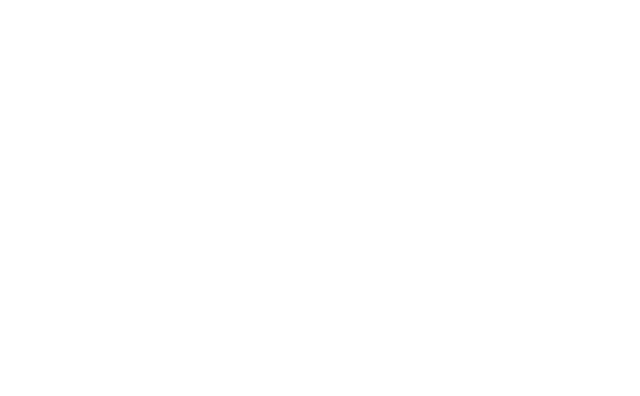
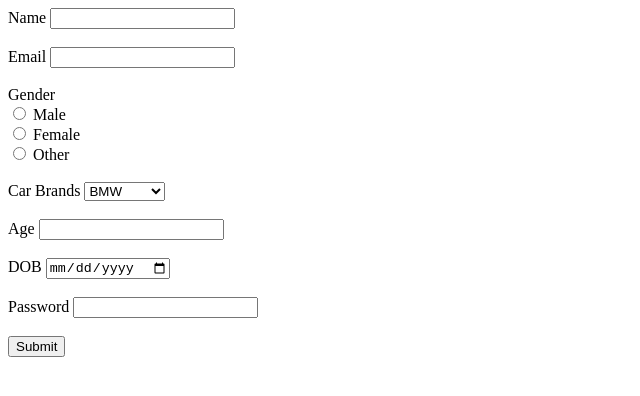
Before and after one commit to acciojob/signup-form-car-AshishDeshmukh02, a website: page main.html in a window 1280 px wide. Shown: the whole page, without its empty margins (0-640 px from the left). Drawn offline with Linux system fonts and the light colour scheme.

Commit message:
created a submission

```diff
--- a/main.html
+++ b/main.html
@@ -8,6 +8,40 @@
 
 <body>
 	<!-- the entire body must be written by student -->
+	<form method="post">
+  <label for="name">Name</label>
+  <input type="text" id="name" required><br><br>
+
+  <label for="email">Email</label>
+  <input type="email" id="email" required><br><br>
+
+  <label for="gender">Gender</label><br>
+  <input type="radio" id="male" name="gender" value="male" required>
+  <label for="male">Male</label><br>
+  <input type="radio" id="female" name="gender" value="female" required>
+  <label for="female">Female</label><br>
+  <input type="radio" id="other" name="gender" value="other" required>
+  <label for="other">Other</label><br><br>
+
+  <label for="cars">Car Brands</label>
+  <select id="cars">
+    <option value="BMW">BMW</option>
+    <option value="Audi">Audi</option>
+    <option value="Mercedez">Mercedez</option>
+  </select><br><br>
+
+  <label for="carage">Age</label>
+  <input type="number" id="carage" required><br><br>
+
+  <label for="dob">DOB</label>
+  <input type="date" id="dob" required><br><br>
+
+  <label for="password">Password</label>
+  <input type="password" id="password" required><br><br>
+
+  <button type="submit">Submit</button>
+</form>
+
     <script type="text/javascript" src="./script.js">
 </script>
 
```
